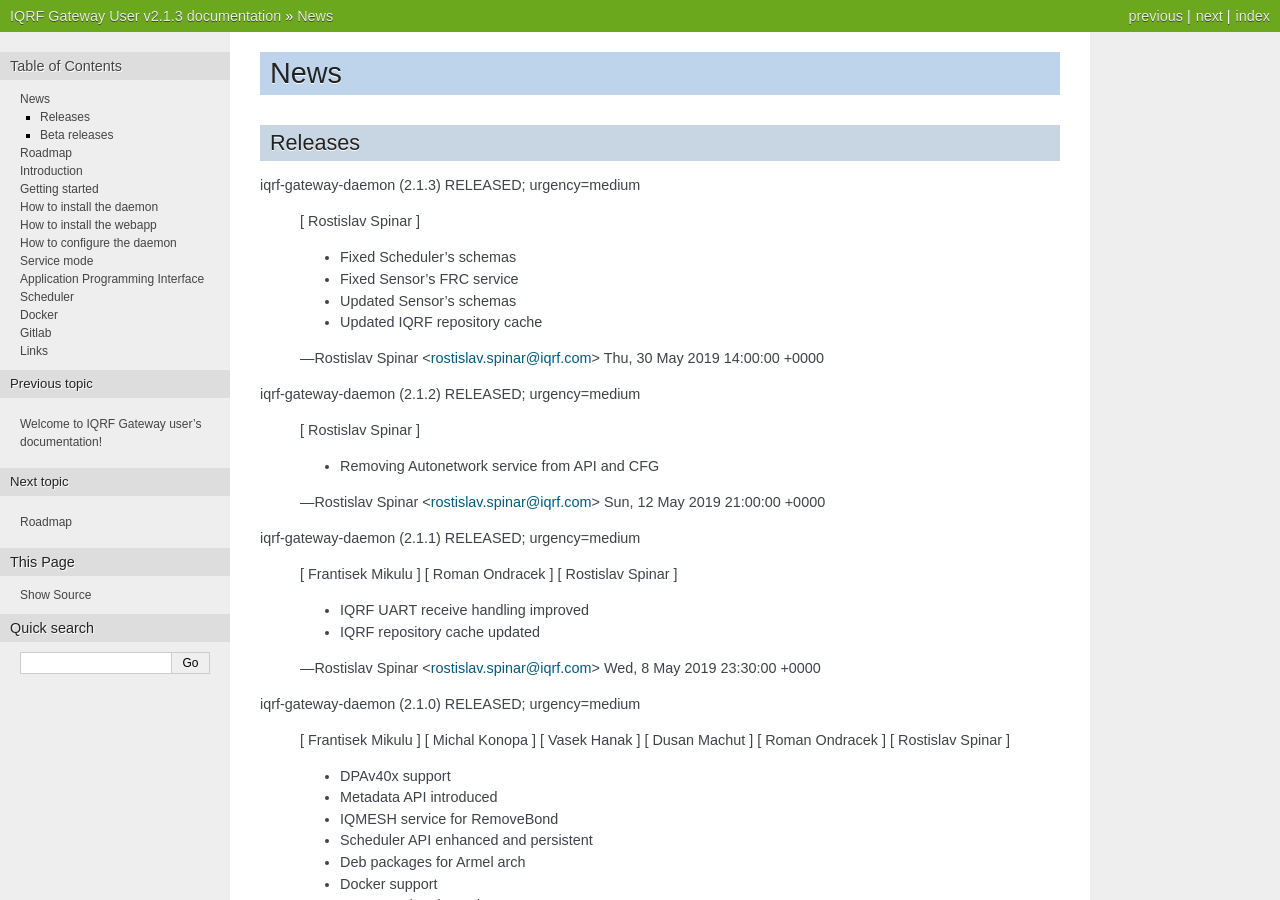
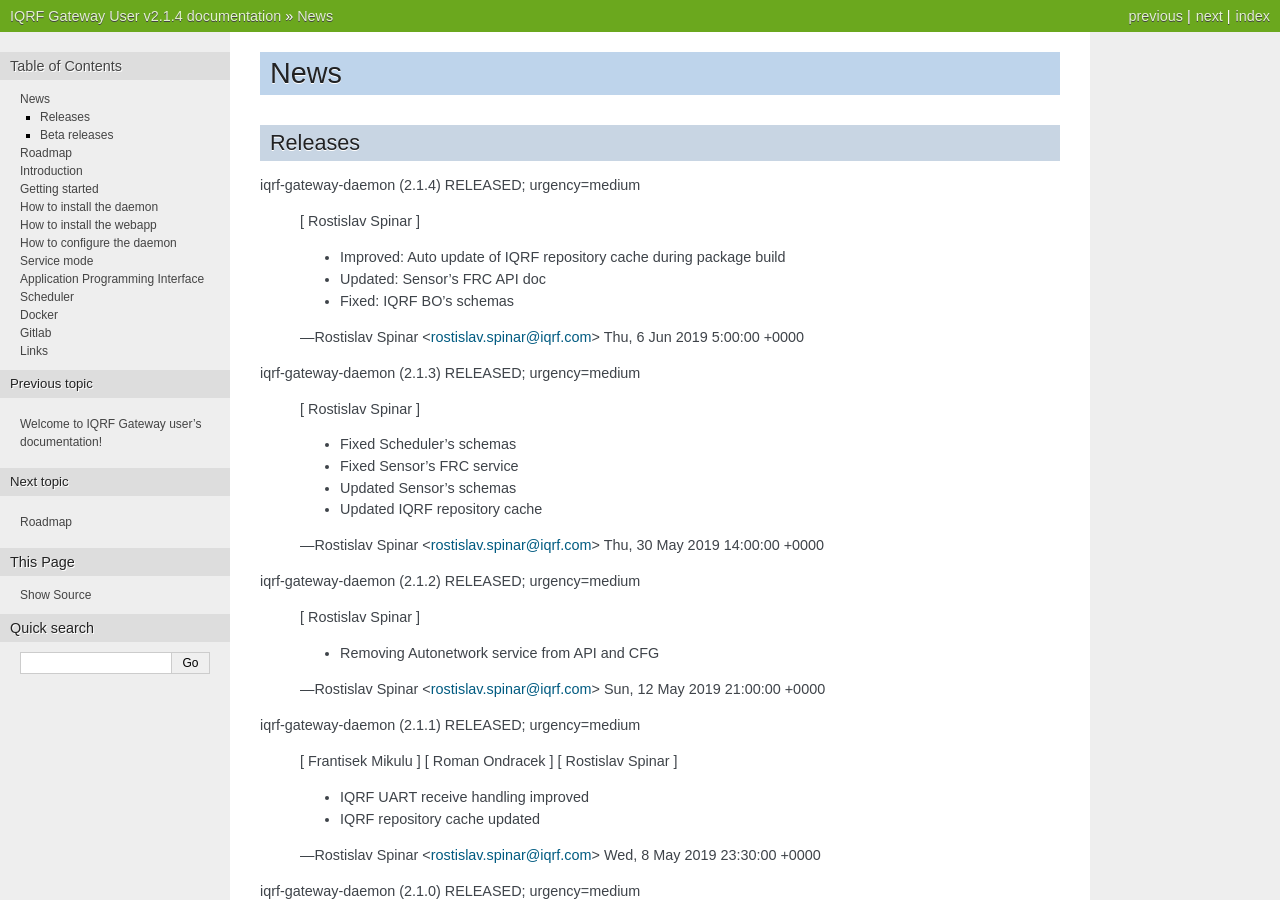
Before and after one commit to iqrf/iqrf-gateway-docs, a Sphinx documentation site: the page built from user/source/news.rst, in a window 1280 px wide and 900 px high. Built offline with Sphinx 7.4.7, drawn with Linux system fonts in a browser that asks for light colours; some of the changed text lies outside the part shown.

Commit message:
Release v2.1.4

```diff
--- a/user/source/conf.py
+++ b/user/source/conf.py
@@ -26,7 +26,7 @@
 # The short X.Y version
 version = ''
 # The full version, including alpha/beta/rc tags
-release = 'v2.1.3'
+release = 'v2.1.4'
 
 
 # -- General configuration ---------------------------------------------------
--- a/user/source/gitlab.rst
+++ b/user/source/gitlab.rst
@@ -32,7 +32,8 @@
 * Documentation
 
   * https://gitlab.iqrf.org/open-source/iqrf-gateway-docs
-  * https://docs.iqrf.org/iqrf-gateway
+  * https://docs.iqrf.org/iqrf-gateway/user
+  * https://docs.iqrf.org/iqrf-gateway/developer
 
 Report bugs
 -----------
--- a/user/source/news.rst
+++ b/user/source/news.rst
@@ -3,6 +3,16 @@
 
 Releases
 --------
+
+iqrf-gateway-daemon (2.1.4) RELEASED; urgency=medium
+
+ [ Rostislav Spinar ]
+
+ * Improved: Auto update of IQRF repository cache during package build
+ * Updated: Sensor's FRC API doc
+ * Fixed: IQRF BO's schemas
+
+ -- Rostislav Spinar <rostislav.spinar@iqrf.com>  Thu, 6 Jun 2019 5:00:00 +0000
 
 iqrf-gateway-daemon (2.1.3) RELEASED; urgency=medium
 
```
